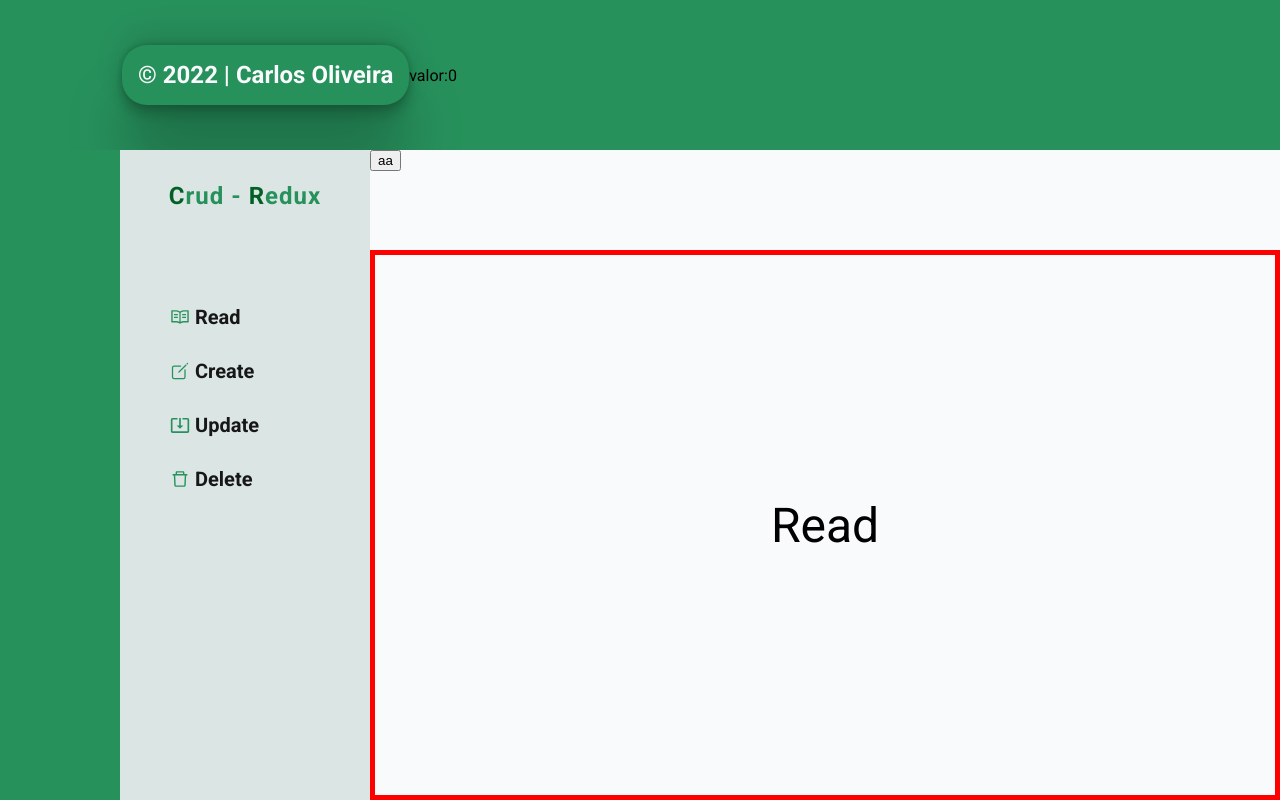
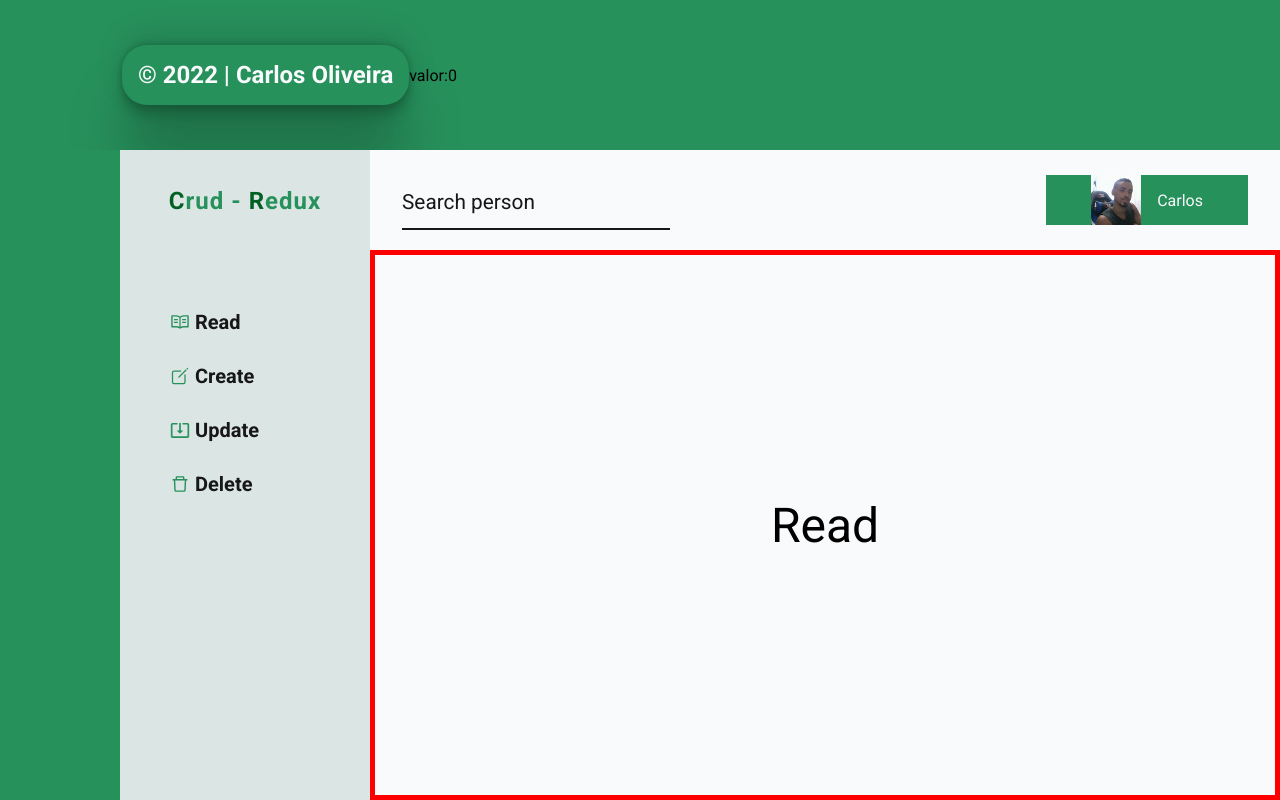
Before and after one commit to carlossroliveira/Crud-Redux, a React (Vite) app: page / in a window 1280 px wide. Built offline with nearby package versions, Linux system fonts and the light colour scheme.

Commit message:
Finalização do header

```diff
--- a/src/components/Layout/part/Aside/aside.module.scss
+++ b/src/components/Layout/part/Aside/aside.module.scss
@@ -4,7 +4,7 @@
   background-color: $background--color-4;
 
   .container__title {
-    margin-top: 2rem;
+    margin-top: 2.3rem;
     text-align: center;
     letter-spacing: 1px;
     color: $background--color-5;
--- a/src/components/Layout/part/Header/header.module.scss
+++ b/src/components/Layout/part/Header/header.module.scss
@@ -1,6 +1,86 @@
 @import '../../../../styles/variables';
 .container {
+  grid-area: header;
   background-color: $background--color-1;
 
-  grid-area: header;
+  padding: 0 2rem;
+
+  display: flex;
+  align-items: center;
+  justify-content: space-between;
+
+  .container__first {
+    position: relative;
+    .formGroup {
+      position: relative;
+      padding: 20px 0 0;
+    }
+    .formField {
+      z-index: 1;
+      border: 0;
+      outline: 0;
+      width: 100%;
+      padding: 7px 0;
+      font-size: 1.3rem;
+      position: inherit;
+      background: transparent;
+      color: $background--color-7;
+      transition: border-color 0.2s;
+      border-bottom: 2px solid $background--color-7;
+
+      &::placeholder {
+        color: transparent;
+      }
+      &:placeholder-shown ~ .formLabel {
+        cursor: text;
+        top: 20px;
+        font-size: 1.3rem;
+      }
+    }
+    .formLabel {
+      position: absolute;
+      top: 0;
+      display: block;
+      transition: 0.2s;
+      font-size: 1rem;
+      color: $background--color-7;
+    }
+    .formField:focus {
+      ~ .formLabel {
+        position: absolute;
+        top: 0;
+        display: block;
+        transition: 0.2s;
+        font-size: 1rem;
+        color: $background--color-5;
+        font-weight: 700;
+      }
+      padding-bottom: 6px;
+      font-weight: 700;
+      border-width: 3px;
+      border-image: linear-gradient(
+        to right,
+        $background--color-5,
+        $background--color-7
+      );
+      border-image-slice: 1;
+    }
+  }
+
+  .container__second {
+    display: flex;
+    align-items: center;
+
+    padding: 0px 45px;
+    background-color: $background--color-5;
+
+    img {
+      width: 50px;
+    }
+
+    div {
+      margin-left: 1rem;
+      color: $background--color-1;
+    }
+  }
 }
--- a/src/components/Layout/part/Header/index.tsx
+++ b/src/components/Layout/part/Header/index.tsx
@@ -2,22 +2,32 @@
 // Packages
 // -------------------------------------------------
 import React from 'react';
-import { useDispatch } from 'react-redux';
+import img from '../../../../assets/user.jpg';
 // -------------------------------------------------
 // Styles
 // -------------------------------------------------
 import styles from './header.module.scss';
-import { incrementar } from '../../../../store/actions/function';
 
 export const Header = () => {
-  const dispacth = useDispatch();
-
-  const kk = () => {
-    dispacth(incrementar());
-  };
   return (
-    <div className={styles.container}>
-      <button onClick={kk}>aa</button>
-    </div>
+    <section className={styles.container}>
+      <div className={styles.container__first}>
+        <div className={`${styles.formGroup} ${styles.field}`}>
+          <input
+            type="input"
+            className={styles.formField}
+            placeholder="Search person"
+            name="name"
+          />
+          <label htmlFor="name" className={styles.formLabel}>
+            Search person
+          </label>
+        </div>
+      </div>
+      <div className={styles.container__second}>
+        <img src={img} alt="Image" />
+        <div>Carlos</div>
+      </div>
+    </section>
   );
 };
```
Also changed, not shown: src/assets/user.jpg (added).
